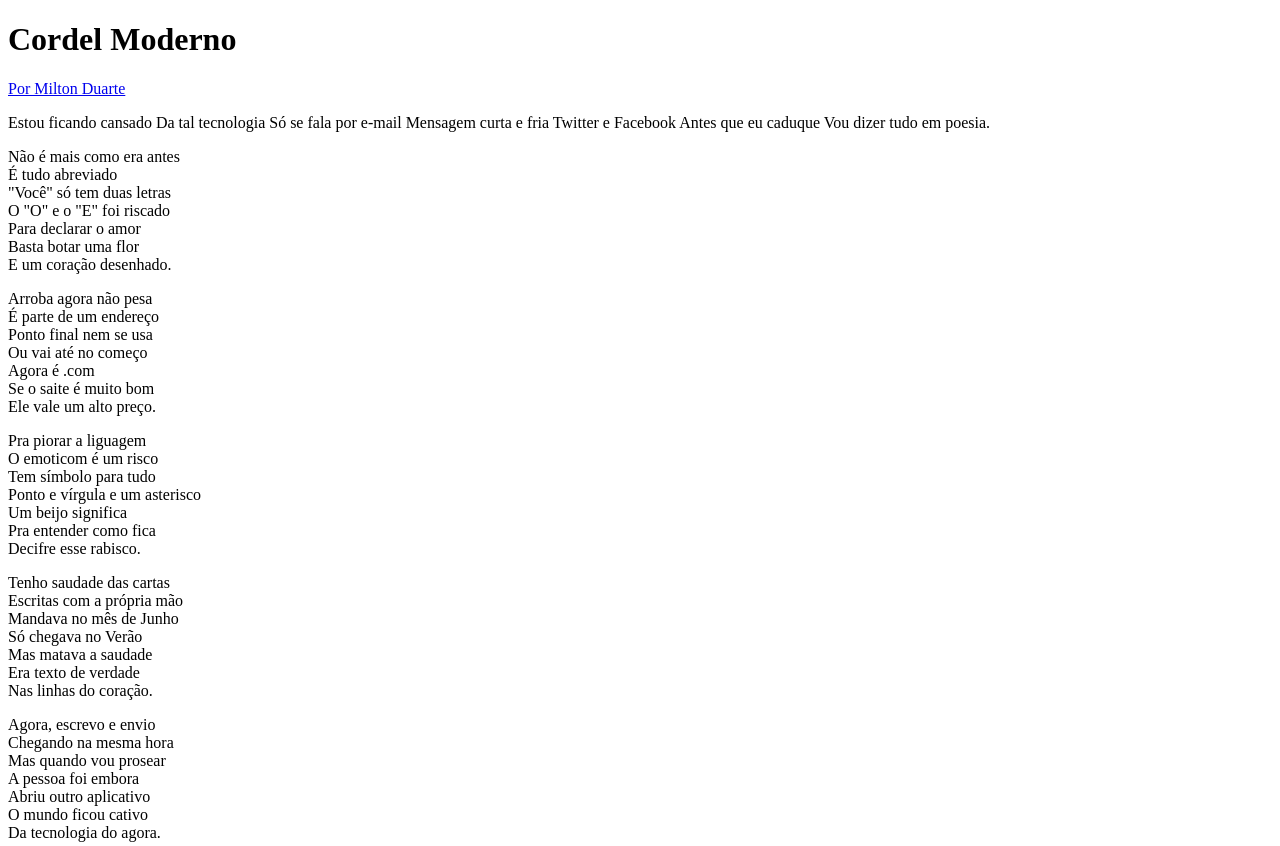
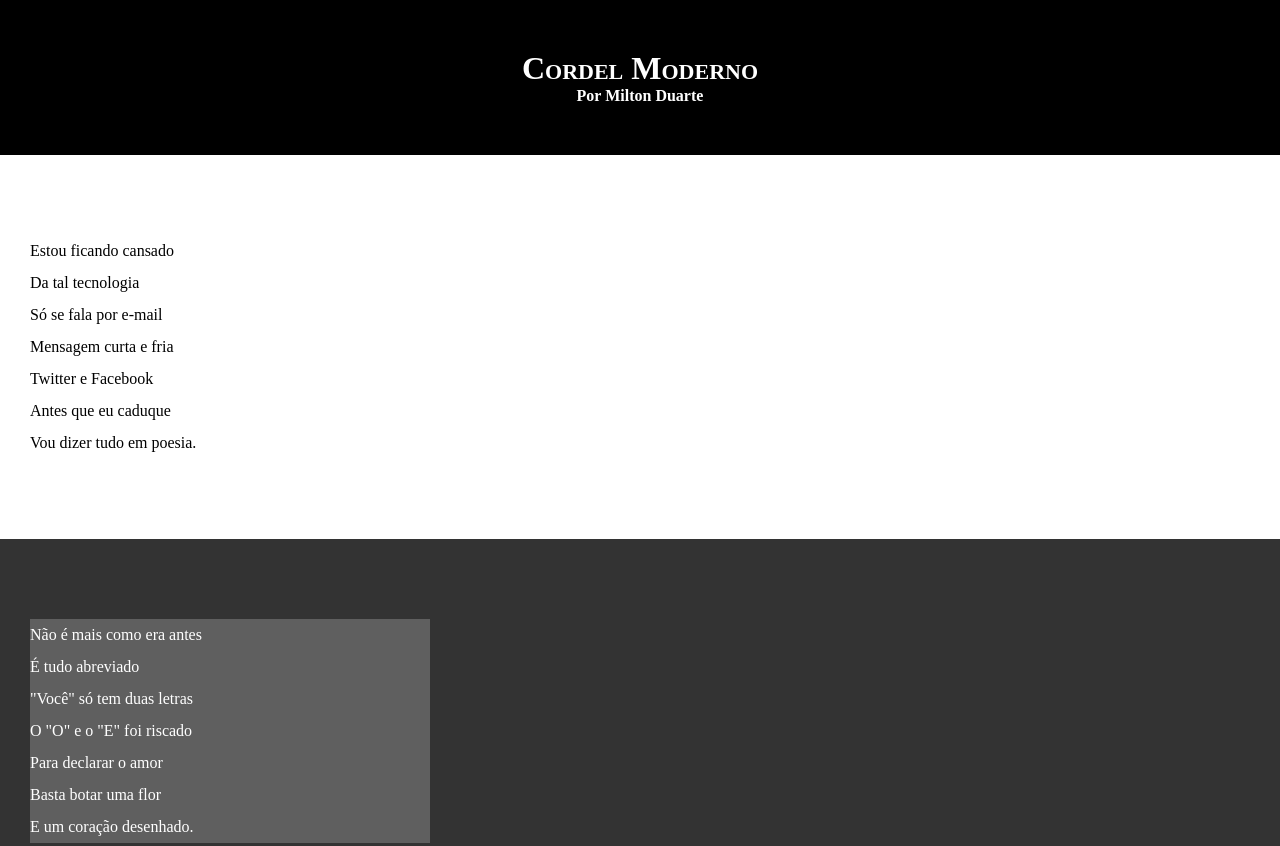
Before and after one commit to Rafael-Marcondes-35/html-css, a plain HTML site: page desafios html/Desafio 12/index.html in a window 1280 px wide. Shown: the top 846 px of the page. Drawn offline with Linux system fonts and the light colour scheme.

Commit message:
Colocando estilos  no css

```diff
--- a/desafios html/Desafio 12/estilo/style.css
+++ b/desafios html/Desafio 12/estilo/style.css
@@ -1,5 +1,65 @@
 @charset "UTF-8";
 
-body{
+* {
+    margin: 0px;
+    padding: 0px;
+}
 
+html, body {
+    min-height: 100vh; /*cem por cento da altura do viewport*/
+    background-color: darkgrey;
 }
+
+header {
+    background-color: black;
+    color: white;
+    text-align: center;
+}
+
+header > h1 {
+    padding-top: 50px;
+    font-variant: small-caps; /*letras maiusculas mas primeiras letras são maiores*/
+    /*text-transform: uppercase; transforma todas as letras em maiusculas*/
+}
+
+header > p {
+    padding-bottom: 50px;
+}
+
+a {
+    color: white;
+    text-decoration: none;
+    font-weight: bolder;
+}
+header a:hover, footer a:hover {
+    background-color: rgb(46, 46, 46);
+    text-decoration: underline;
+    padding: 4px;
+    border-radius: 4px;
+}
+
+section {
+    padding-top: 10vh;
+    padding-bottom: 10vh;
+    line-height: 2em;  /*espaçamento entre linhas*/
+    padding-left: 30px;
+}
+section.normal {
+    background-color: white;
+    color: black;
+}
+section.imagem {
+    background-color: rgb(51, 51, 51);
+    color: white;
+}
+section.imagem > p {
+    width: 400px;
+    background-color: rgb(95, 95, 95);
+}
+
+footer {
+    background-color: black;
+    text-align: center;
+    color: white;
+    padding: 10px;
+}
--- a/desafios html/Desafio 12/index.html
+++ b/desafios html/Desafio 12/index.html
@@ -13,17 +13,19 @@
         <p><a href="https://www.recantodasletras.com.br/poesias/3186743" target="_blank">Por Milton Duarte</a></p>
     </header>
 
-<section>
-    Estou ficando cansado
-    Da tal tecnologia
-    Só se fala por e-mail
-    Mensagem curta e fria
-    Twitter e Facebook
-    Antes que eu caduque
-    Vou dizer tudo em poesia.
+<section class="normal">
+    <p>
+        Estou ficando cansado <br>
+        Da tal tecnologia <br>
+        Só se fala por e-mail <br>
+        Mensagem curta e fria <br>
+        Twitter e Facebook <br>
+        Antes que eu caduque <br>
+        Vou dizer tudo em poesia.
+    </p>
 </section>
 
-<section>
+<section class="imagem">
     <p>
         Não é mais como era antes <br>
         É tudo abreviado <br>
@@ -35,7 +37,7 @@
     </p>
 </section>
 
-<section>
+<section class="normal">
     <p>
         Arroba agora não pesa<br>
         É parte de um endereço<br>
@@ -57,7 +59,7 @@
     </p>
 </section>
 
-<section>
+<section class="imagem">
     <p>
         Tenho saudade das cartas<br>
         Escritas com a própria mão<br>
@@ -70,7 +72,7 @@
 </section>
 
 
-<section>
+<section class="normal">
     <p>
         Agora, escrevo e envio <br>
         Chegando na mesma hora <br>
```
